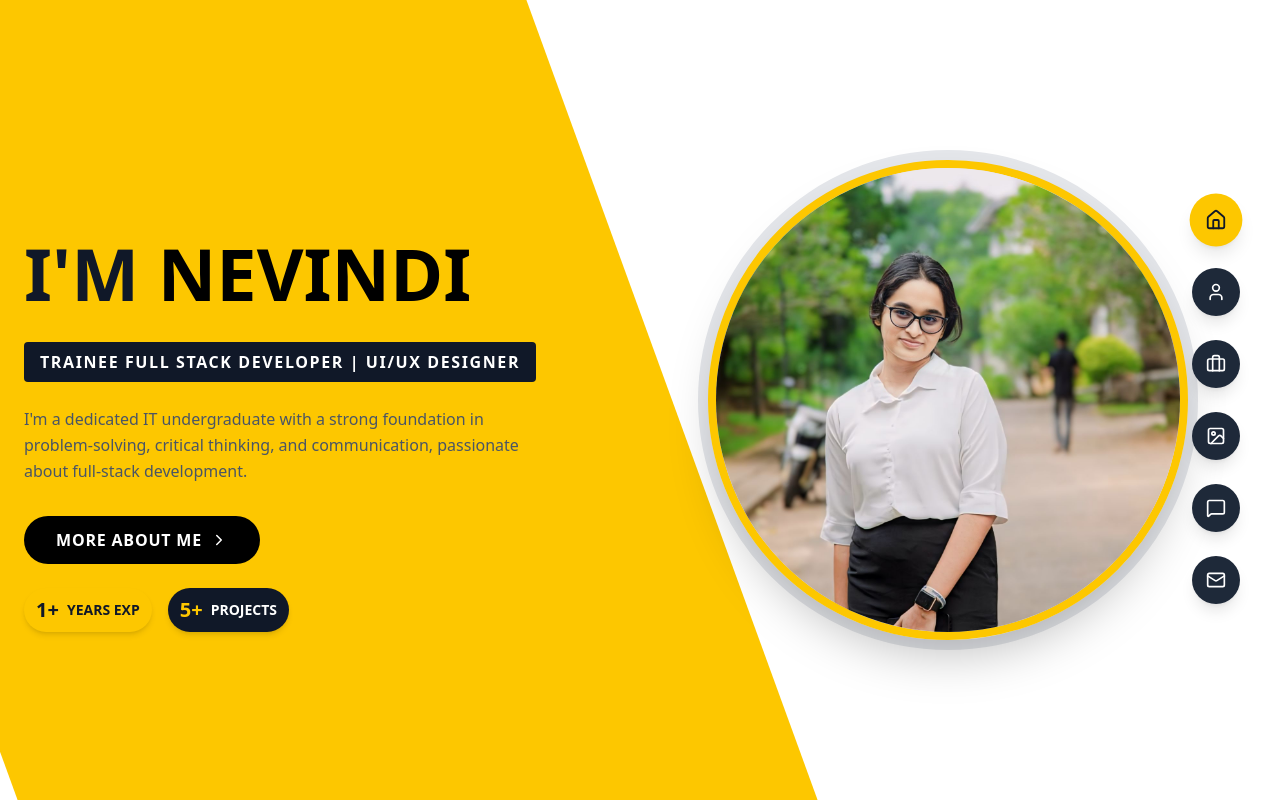
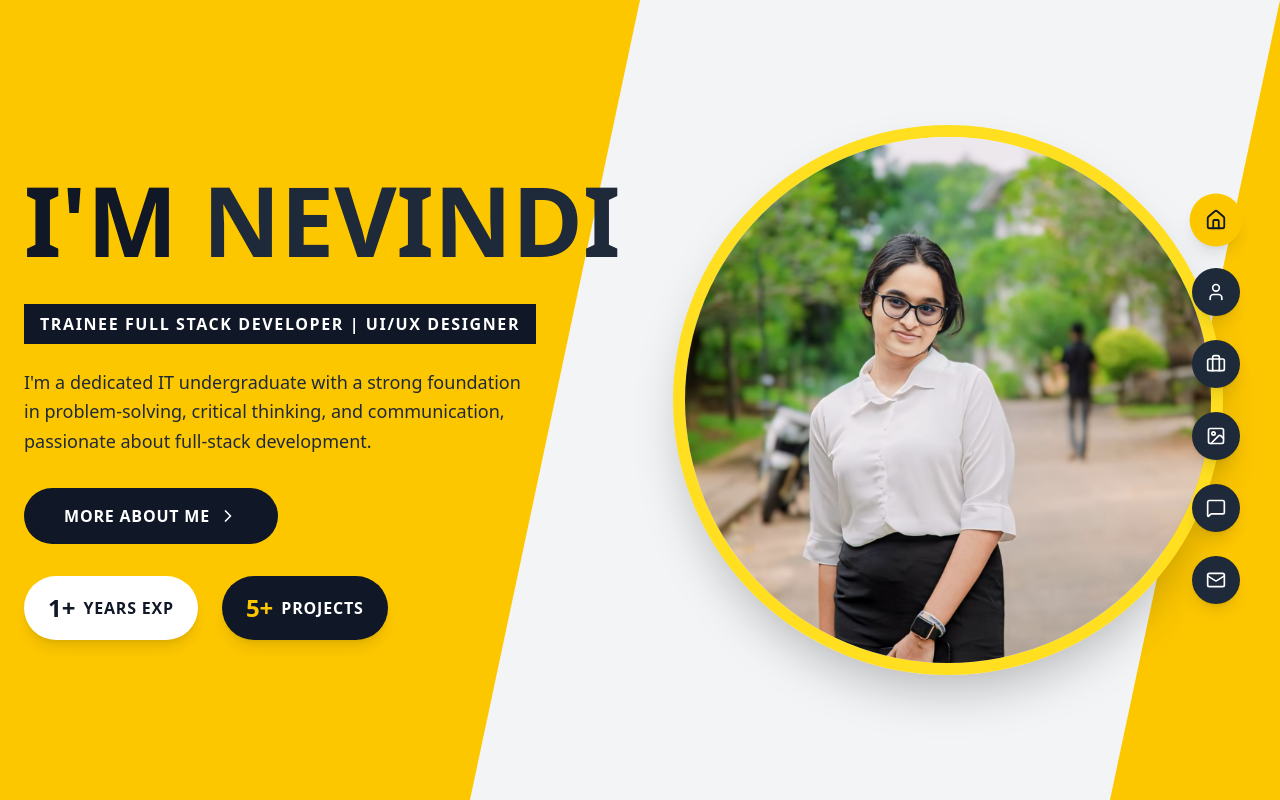
Before and after one commit to Nevindiiii/Portfolio2025, a React (Vite) app in the folder portfolio/: page / in a window 1280 px wide. Built offline with nearby package versions, Linux system fonts and the light colour scheme.

Commit message:
Updated - Home screen styles

```diff
--- a/portfolio/src/components/HomeSection.tsx
+++ b/portfolio/src/components/HomeSection.tsx
@@ -29,43 +29,41 @@ export default function HomeSection({ setActiveTab }: HomeSectionProps) {
   }, []);
 
   return (
-    <div className="h-full w-full flex relative overflow-hidden bg-white">
-      <div className="hidden lg:block absolute top-0 left-0 w-200 h-full bg-yellow-400 skew-x-20 -ml-32 z-0"></div>
+    <div className="h-full w-full flex relative overflow-hidden bg-yellow-400">
+      <div className="absolute top-0 right-0 w-1/2 h-full bg-gray-100 transform -skew-x-12 origin-top-right z-0"></div>
 
       <div className="container mx-auto px-4 sm:px-6 h-full flex flex-col md:flex-row items-center justify-center relative z-10">
         <div className="md:w-1/2 text-center md:text-left space-y-4 sm:space-y-6 pt-8 md:pt-0">
-          <h2 className="text-yellow-400 text-lg sm:text-xl md:text-2xl lg:text-3xl font-bold uppercase tracking-widest">Hi There!</h2>
-          <h1 className="text-gray-900 text-3xl sm:text-4xl md:text-5xl lg:text-7xl font-black uppercase leading-tight">
-            I'm <span className="text-black">{DATA.profile.firstName}</span>
+          <h1 className="text-gray-900 text-4xl sm:text-5xl md:text-6xl lg:text-8xl font-black uppercase leading-tight">
+            I'M <span className="text-gray-800">{DATA.profile.firstName}</span>
           </h1>
-          <div className="inline-block bg-gray-900 text-white px-3 py-2 md:px-4 text-xs sm:text-sm md:text-base tracking-widest uppercase font-bold rounded-sm">
+          <div className="inline-block bg-gray-900 text-white px-4 py-2 text-sm md:text-base tracking-widest uppercase font-bold">
             {DATA.profile.role}
           </div>
-          <p className="text-gray-600 leading-relaxed max-w-lg mx-auto md:mx-0 text-sm md:text-base">
+          <p className="text-gray-800 leading-relaxed max-w-lg mx-auto md:mx-0 text-base md:text-lg font-medium">
             {DATA.profile.shortBio}
           </p>
           <button
             onClick={() => setActiveTab('about')}
-            className="mt-6 md:mt-8 bg-black bg-opacity-70 text-white px-6 md:px-8 py-2 md:py-3 rounded-full font-bold uppercase tracking-wider hover:bg-yellow-400 hover:text-black transition-colors flex items-center gap-2 mx-auto md:mx-0 text-sm md:text-base"
+            className="mt-6 md:mt-8 bg-gray-900 text-white px-8 md:px-10 py-3 md:py-4 rounded-full font-bold uppercase tracking-wider hover:bg-gray-800 transition-all duration-300 flex items-center gap-2 mx-auto md:mx-0 text-sm md:text-base"
           >
-            More About Me <ChevronRight size={16} className="md:w-[18px] md:h-[18px]" />
+            More About Me <ChevronRight size={18} className="md:w-5 md:h-5" />
           </button>
 
-          <div className="flex gap-3 md:gap-4 justify-center md:justify-start mt-4 md:mt-6">
-            <div className="bg-yellow-400 text-gray-900 px-3 py-2 rounded-full flex items-center gap-2 shadow-md">
-              <span className="text-lg md:text-xl font-black">{yearsCount}+</span>
-              <span className="text-xs md:text-sm font-bold uppercase">Years Exp</span>
+          <div className="flex gap-4 md:gap-6 justify-center md:justify-start mt-6 md:mt-8">
+            <div className="bg-white text-gray-900 px-4 py-3 md:px-6 md:py-4 rounded-full flex items-center gap-2 shadow-lg">
+              <span className="text-xl md:text-2xl font-black">{yearsCount}+</span>
+              <span className="text-sm md:text-base font-bold uppercase tracking-wider">Years Exp</span>
             </div>
-            <div className="bg-gray-900 text-white px-3 py-2 rounded-full flex items-center gap-2 shadow-md">
-              <span className="text-lg md:text-xl font-black text-yellow-400">{projectsCount}+</span>
-              <span className="text-xs md:text-sm font-bold uppercase">Projects</span>
+            <div className="bg-gray-900 text-white px-4 py-3 md:px-6 md:py-4 rounded-full flex items-center gap-2 shadow-lg">
+              <span className="text-xl md:text-2xl font-black text-yellow-400">{projectsCount}+</span>
+              <span className="text-sm md:text-base font-bold uppercase tracking-wider">Projects</span>
             </div>
           </div>
         </div>
 
         <div className="md:w-1/2 h-[40vh] sm:h-[50vh] md:h-full flex items-center justify-center relative mt-6 md:mt-0">
-          <div className="w-[250px] h-[250px] sm:w-[300px] sm:h-[300px] md:w-[400px] md:h-[400px] lg:w-[500px] lg:h-[500px] bg-gray-200 rounded-full absolute top-1/2 left-1/2 -translate-x-1/2 -translate-y-1/2 z-0"></div>
-          <div className={`w-[230px] h-[230px] sm:w-[280px] sm:h-[280px] md:w-[380px] md:h-[380px] lg:w-[480px] lg:h-[480px] rounded-full overflow-hidden shadow-2xl z-10 relative transition-all duration-500 ${imageLoaded ? 'border-4 md:border-8 border-yellow-400' : 'border-2 border-gray-300 animate-pulse'}`}>
+          <div className={`w-[280px] h-[280px] sm:w-[350px] sm:h-[350px] md:w-[450px] md:h-[450px] lg:w-[550px] lg:h-[550px] rounded-full overflow-hidden shadow-2xl z-10 relative transition-all duration-500 hover:scale-105 ${imageLoaded ? 'border-8 md:border-12 border-yellow-300' : 'border-4 border-gray-300 animate-pulse'}`}>
             <img
               src={DATA.profile.mainImage}
               className={`w-full h-full object-cover transition-opacity duration-500 ${imageLoaded ? 'opacity-100' : 'opacity-0'}`}
```
